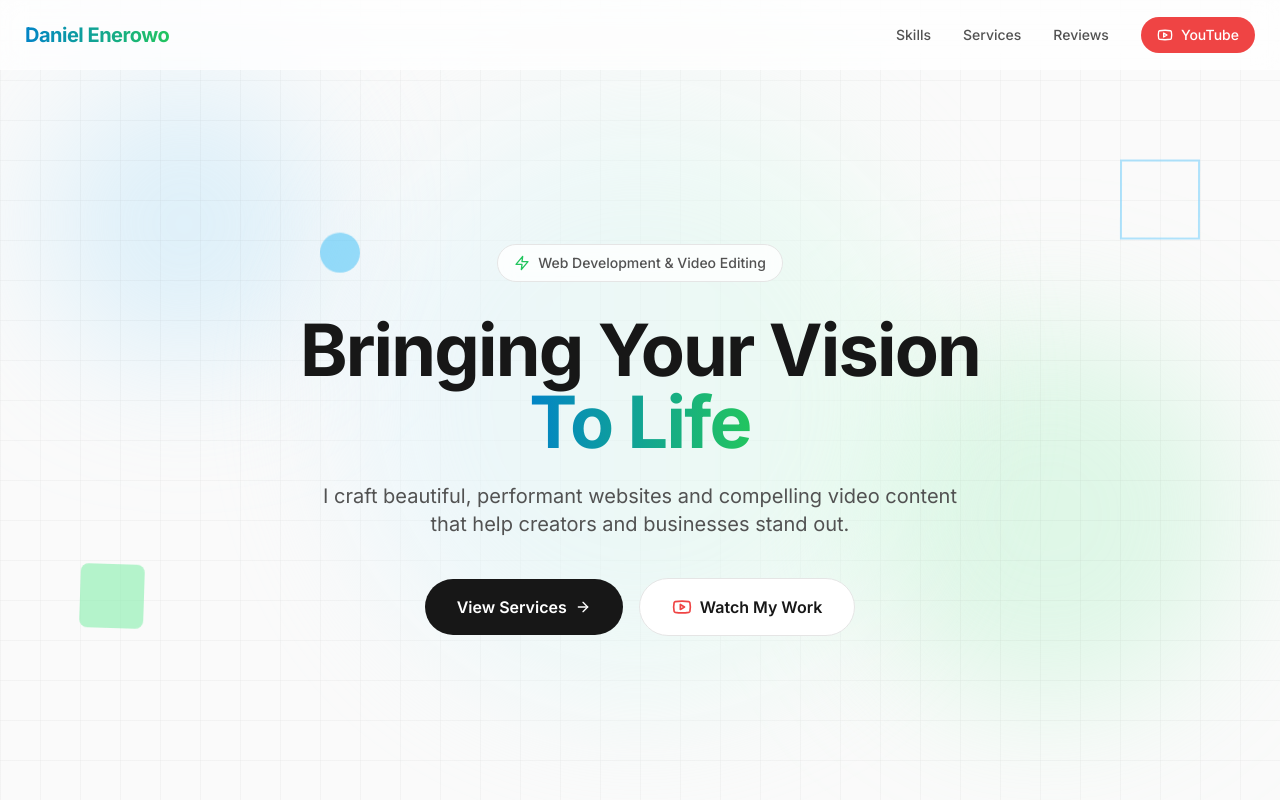
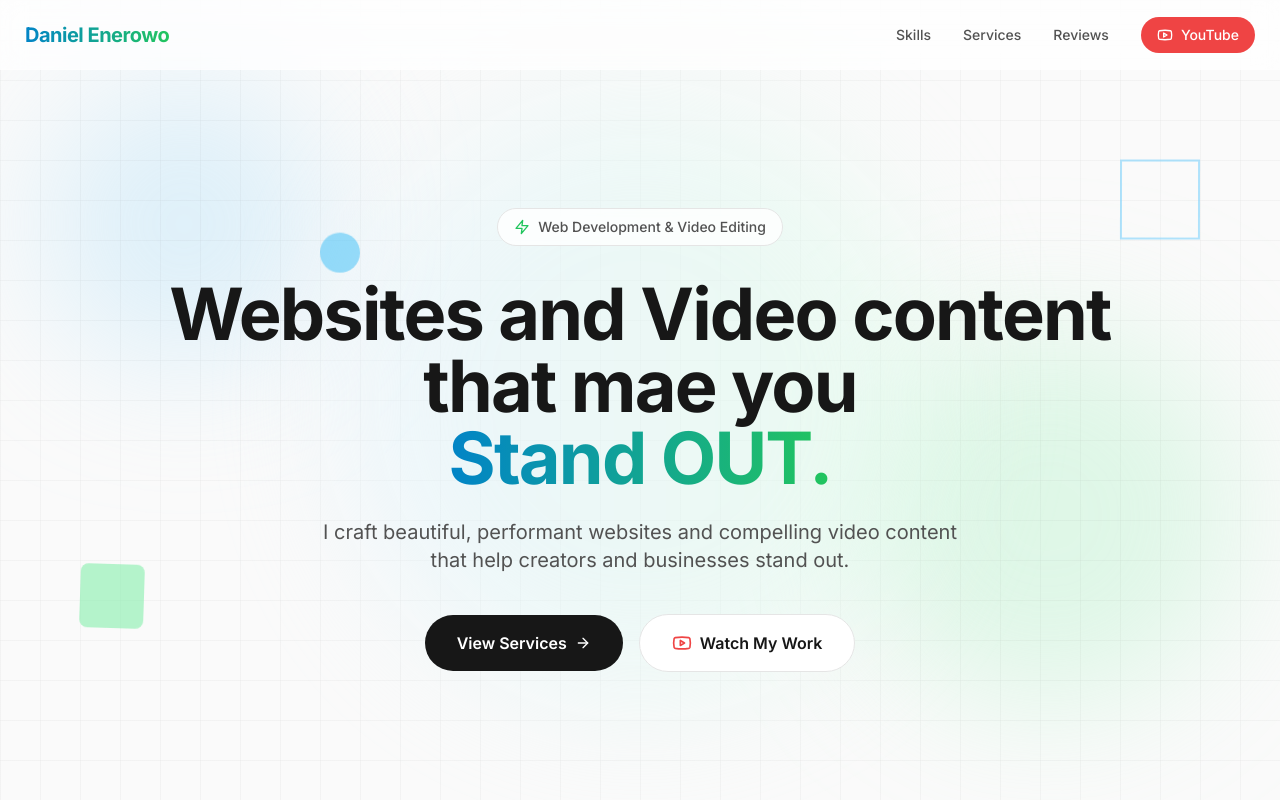
Before and after one commit to enerowodaniel-collab/daniel-enerowo-portfolio, a React (Vite) app: page / in a window 1280 px wide. Shown: the top 800 px of the page. Built offline with nearby package versions, Linux system fonts and the light colour scheme.

Commit message:
Revise heading text for better engagement
Updated heading text to improve clarity and impact.

```diff
--- a/src/App.tsx
+++ b/src/App.tsx
@@ -164,9 +164,9 @@ export default function App() {
           </div>
 
           <h1 className="text-5xl md:text-7xl font-bold tracking-tight mb-6 animate-slide-up" style={{ animationDelay: '0.1s' }}>
-            Bringing Your Vision
+            Websites and Video content that mae you
             <br />
-            <span className="gradient-text">To Life</span>
+            <span className="gradient-text">Stand OUT.</span>
           </h1>
 
           <p className="text-lg md:text-xl text-neutral-600 max-w-2xl mx-auto mb-10 animate-slide-up" style={{ animationDelay: '0.2s' }}>
```
